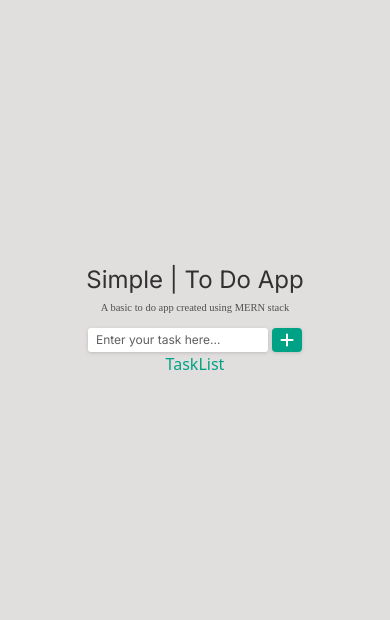
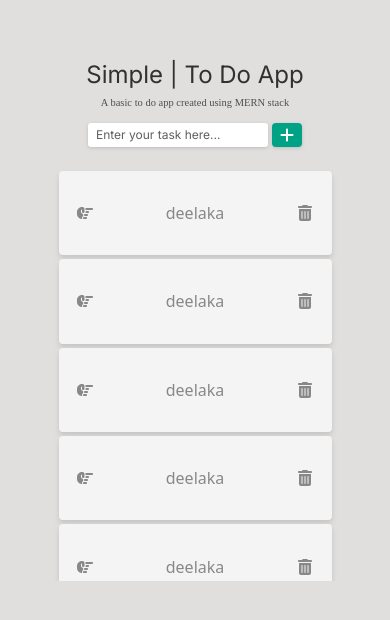
Before and after one commit to deelaka99/ToDoWebApp_using_MERN, a React (Vite) app in the folder frontend/To_Do_Web_App/: page / in a window 390 px wide. Shown: the part 102-722 px from the top of the page. Built offline with nearby package versions, Linux system fonts and the light colour scheme; a web font is replaced by a local one.

Commit message:
task and tasklist components ready for mobiles

```diff
--- /dev/null
+++ b/frontend/To_Do_Web_App/src/components/Task.jsx
@@ -0,0 +1,59 @@
+import React, { useState } from "react";
+import { FontAwesomeIcon } from "@fortawesome/react-fontawesome";
+import {
+  faHandPointRight,
+  faTrashCan,
+  faCheck,
+} from "@fortawesome/free-solid-svg-icons";
+
+function Task() {
+  const [done, setDone] = useState(false);
+  return (
+    <div
+      className={`${
+        done
+          ? "line-through bg-placeholderGrey"
+          : "bg-secondGrey active:ring-2 hover:bg-white"
+      } mobile:h-[10vh] mobile:w-[70vw] mobile:rounded-[4px] drop-shadow-md mobile:px-2 py-1 flex shrink-0 `}
+    >
+      <div
+        className={`h-full w-[10vw] ${
+          done ? "line-through text-primaryGrey" : "text-textGrey"
+        } flex items-center justify-center`}
+      >
+        {!done ? (
+          <FontAwesomeIcon
+            className="mobile:text-[16px]"
+            icon={faHandPointRight}
+            onClick={() => {
+              setDone(true);
+            }}
+          />
+        ) : (
+          <FontAwesomeIcon
+            className="mobile:text-[16px]"
+            icon={faCheck}
+            onClick={() => {
+              setDone(false);
+            }}
+          />
+        )}
+      </div>
+      <div
+        className={`h-full w-[50vw]  ${
+          done ? "line-through text-primaryGrey" : "text-textGrey"
+        } flex items-center justify-center`}
+      >
+        deelaka
+      </div>
+      <div
+        className={`h-full w-[10vw] ${
+          done ? "line-through text-primaryGrey" : "text-textGrey"
+        } flex items-center justify-center`}
+      >
+        <FontAwesomeIcon className="mobile:text-[16px]" icon={faTrashCan} />
+      </div>
+    </div>
+  );
+}
+export default Task;
--- a/frontend/To_Do_Web_App/src/components/TaskList.jsx
+++ b/frontend/To_Do_Web_App/src/components/TaskList.jsx
@@ -1,8 +1,18 @@
-import React from "react"
+import React from "react";
+import Task from "./Task";
 
 function TaskList() {
   return (
-    <div>TaskList</div>
-  )
+    <div className="mobile:w-[75vw] mobile:h-[50vh] mobile:mt-3 mobile:pt-3 flex flex-col items-center justify-start mobile:gap-1 overflow-auto">
+      <Task />
+      <Task />
+      <Task />
+      <Task />
+      <Task />
+      <Task />
+      <Task />
+    </div>
+  );
 }
-export default TaskList
+
+export default TaskList;
```
